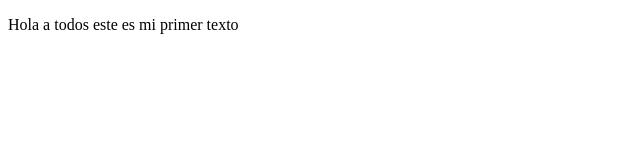
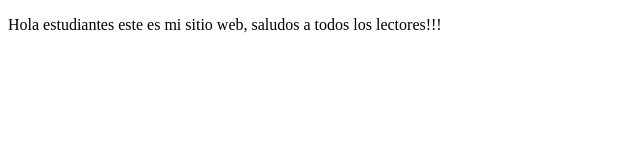
Before and after one commit to abrahamhdezj/proyectoDemoCursoPrework, a plain HTML site: page index.html in a window 1280 px wide. Shown: the whole page, without its empty margins (0-640 px from the left). Drawn offline with Linux system fonts and the light colour scheme.

Commit message:
cambios agregarmos sitio de eunoba

```diff
--- a/index.html
+++ b/index.html
@@ -8,7 +8,7 @@
 </head>
 <body>
 
-    <P>Hola a todos este es mi primer texto</P>
+    <P>Hola estudiantes este es mi sitio web, saludos a todos los lectores!!!</P>
 
 </body>
 </html>
```
